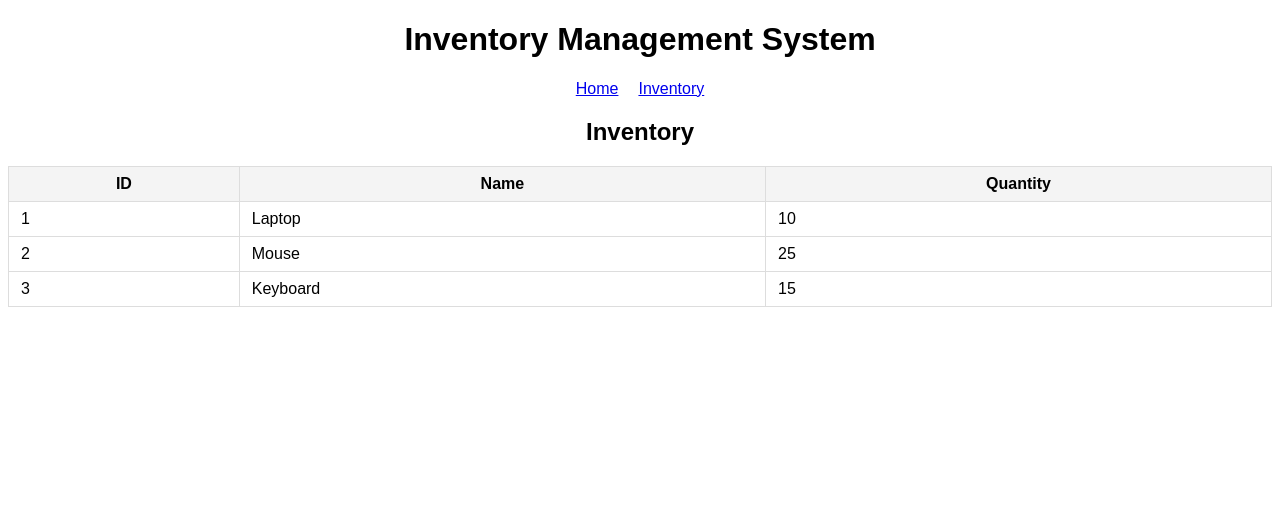
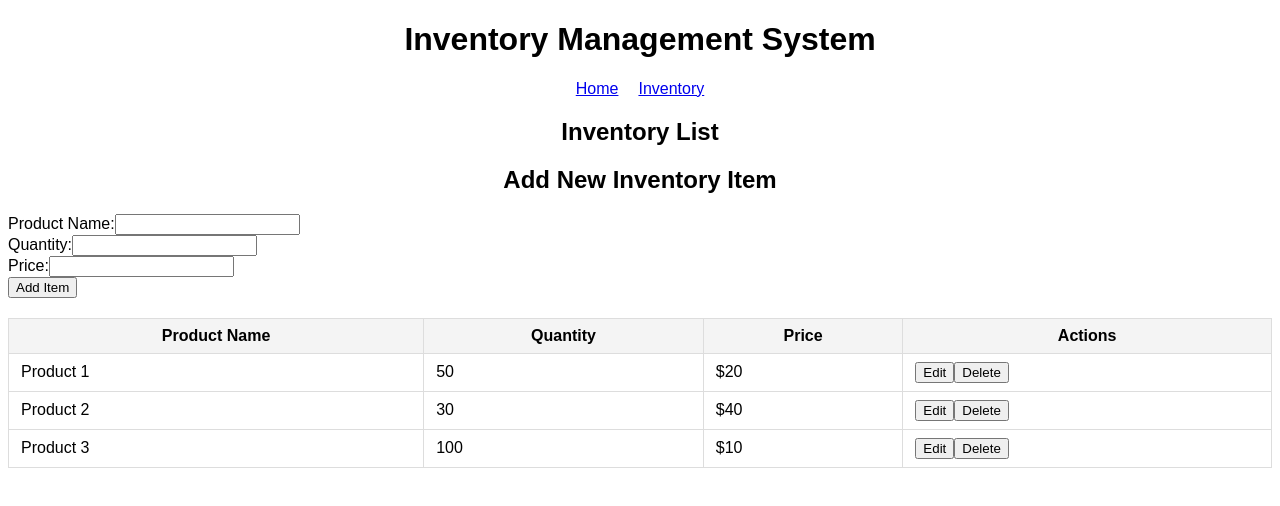
Before and after one commit to muddathirjulie/Inventory-System, a React (Create React App) app: page /inventory in a window 1280 px wide. Shown: the top 506 px of the page. Built offline with nearby package versions, Linux system fonts and the light colour scheme.

Commit message:
created add item functionality

```diff
--- /dev/null
+++ b/src/Pages/AddInventoryItem.js
@@ -0,0 +1,64 @@
+import React, { useState } from 'react';
+
+function AddInventoryItem({ addItem }) {
+  const [name, setName] = useState('');
+  const [quantity, setQuantity] = useState('');
+  const [price, setPrice] = useState('');
+
+  const handleSubmit = (e) => {
+    e.preventDefault();
+
+    if (name && quantity && price) {
+      const newItem = {
+        id: Date.now(),
+        name,
+        quantity: parseInt(quantity),
+        price: parseFloat(price),
+      };
+      addItem(newItem);
+      setName('');
+      setQuantity('');
+      setPrice('');
+    } else {
+      alert("All fields are required.");
+    }
+  };
+
+  return (
+    <div>
+      <h2>Add New Inventory Item</h2>
+      <form onSubmit={handleSubmit}>
+        <div>
+          <label>Product Name:</label>
+          <input
+            type="text"
+            value={name}
+            onChange={(e) => setName(e.target.value)}
+            required
+          />
+        </div>
+        <div>
+          <label>Quantity:</label>
+          <input
+            type="number"
+            value={quantity}
+            onChange={(e) => setQuantity(e.target.value)}
+            required
+          />
+        </div>
+        <div>
+          <label>Price:</label>
+          <input
+            type="number"
+            value={price}
+            onChange={(e) => setPrice(e.target.value)}
+            required
+          />
+        </div>
+        <button type="submit">Add Item</button>
+      </form>
+    </div>
+  );
+}
+
+export default AddInventoryItem;
--- a/src/Pages/Inventory.js
+++ b/src/Pages/Inventory.js
@@ -1,35 +1,87 @@
-import React from 'react';
+import React, { useState, useEffect } from 'react';
+import AddInventoryItem from './AddInventoryItem';
 
-const Inventory = () => {
-  const items = [
-    { id: 1, name: 'Laptop', quantity: 10 },
-    { id: 2, name: 'Mouse', quantity: 25 },
-    { id: 3, name: 'Keyboard', quantity: 15 },
-  ];
+function Inventory() {
+  const [inventoryItems, setInventoryItems] = useState([]);
+  const [editingItem, setEditingItem] = useState(null);
+
+  useEffect(() => {
+    setInventoryItems([
+      { id: 1, name: 'Product 1', quantity: 50, price: 20 },
+      { id: 2, name: 'Product 2', quantity: 30, price: 40 },
+      { id: 3, name: 'Product 3', quantity: 100, price: 10 },
+    ]);
+  }, []);
+
+  const addItem = (newItem) => {
+    setInventoryItems([...inventoryItems, newItem]);
+  };
+
+  const deleteItem = (id) => {
+    setInventoryItems(inventoryItems.filter(item => item.id !== id));
+  };
+
+  const startEditing = (item) => {
+    setEditingItem(item);
+  };
+
+  const saveItem = (editedItem) => {
+    setInventoryItems(inventoryItems.map(item => (item.id === editedItem.id ? editedItem : item)));
+    setEditingItem(null);
+  };
 
   return (
     <div>
-      <h2>Inventory</h2>
-      <table border="1">
+      <h2>Inventory List</h2>
+      <AddInventoryItem addItem={addItem} />
+      {editingItem && (
+        <div>
+          <h2>Edit Item</h2>
+          <form onSubmit={(e) => { e.preventDefault(); saveItem(editingItem); }}>
+            <input
+              type="text"
+              value={editingItem.name}
+              onChange={(e) => setEditingItem({ ...editingItem, name: e.target.value })}
+            />
+            <input
+              type="number"
+              value={editingItem.quantity}
+              onChange={(e) => setEditingItem({ ...editingItem, quantity: e.target.value })}
+            />
+            <input
+              type="number"
+              value={editingItem.price}
+              onChange={(e) => setEditingItem({ ...editingItem, price: e.target.value })}
+            />
+            <button type="submit">Save</button>
+          </form>
+        </div>
+      )}
+      <table>
         <thead>
           <tr>
-            <th>ID</th>
-            <th>Name</th>
+            <th>Product Name</th>
             <th>Quantity</th>
+            <th>Price</th>
+            <th>Actions</th>
           </tr>
         </thead>
         <tbody>
-          {items.map((item) => (
+          {inventoryItems.map(item => (
             <tr key={item.id}>
-              <td>{item.id}</td>
               <td>{item.name}</td>
               <td>{item.quantity}</td>
+              <td>${item.price}</td>
+              <td>
+                <button onClick={() => startEditing(item)}>Edit</button>
+                <button onClick={() => deleteItem(item.id)}>Delete</button>
+              </td>
             </tr>
           ))}
         </tbody>
       </table>
     </div>
   );
-};
+}
 
 export default Inventory;
```
